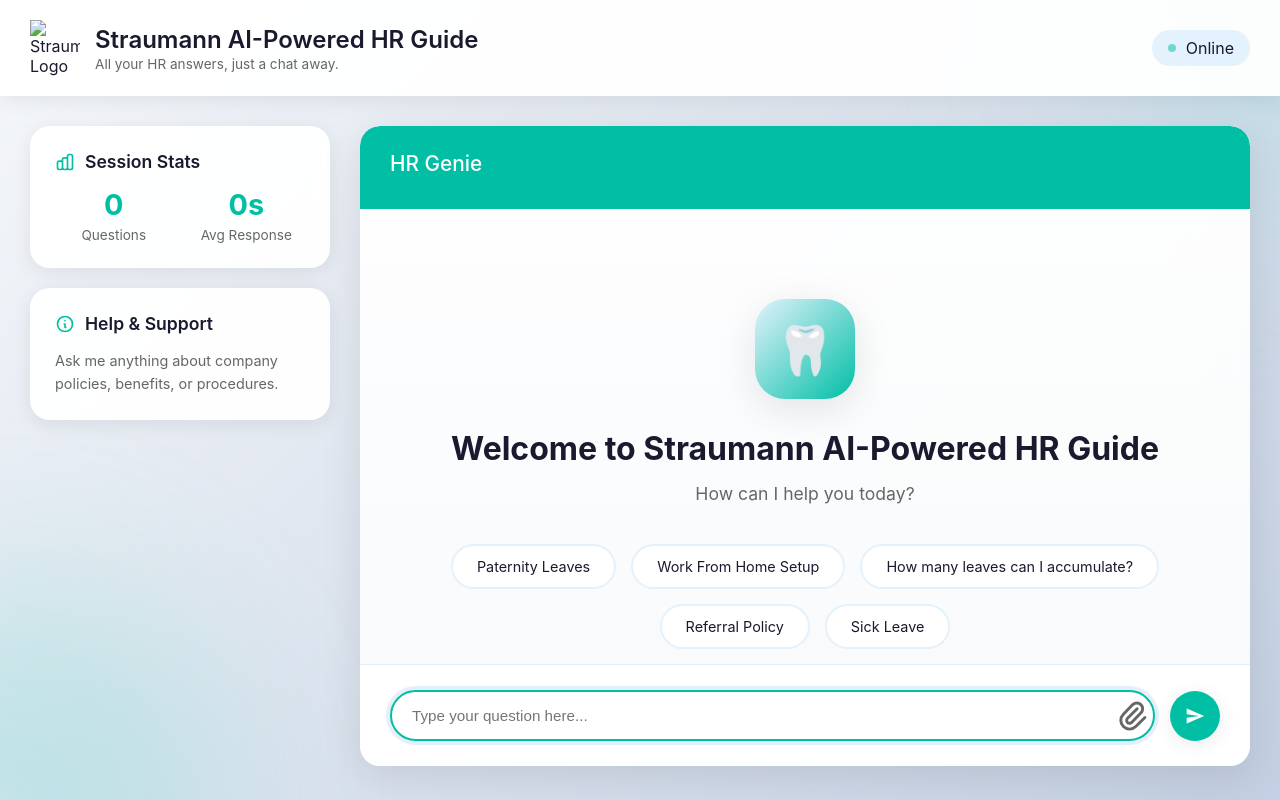
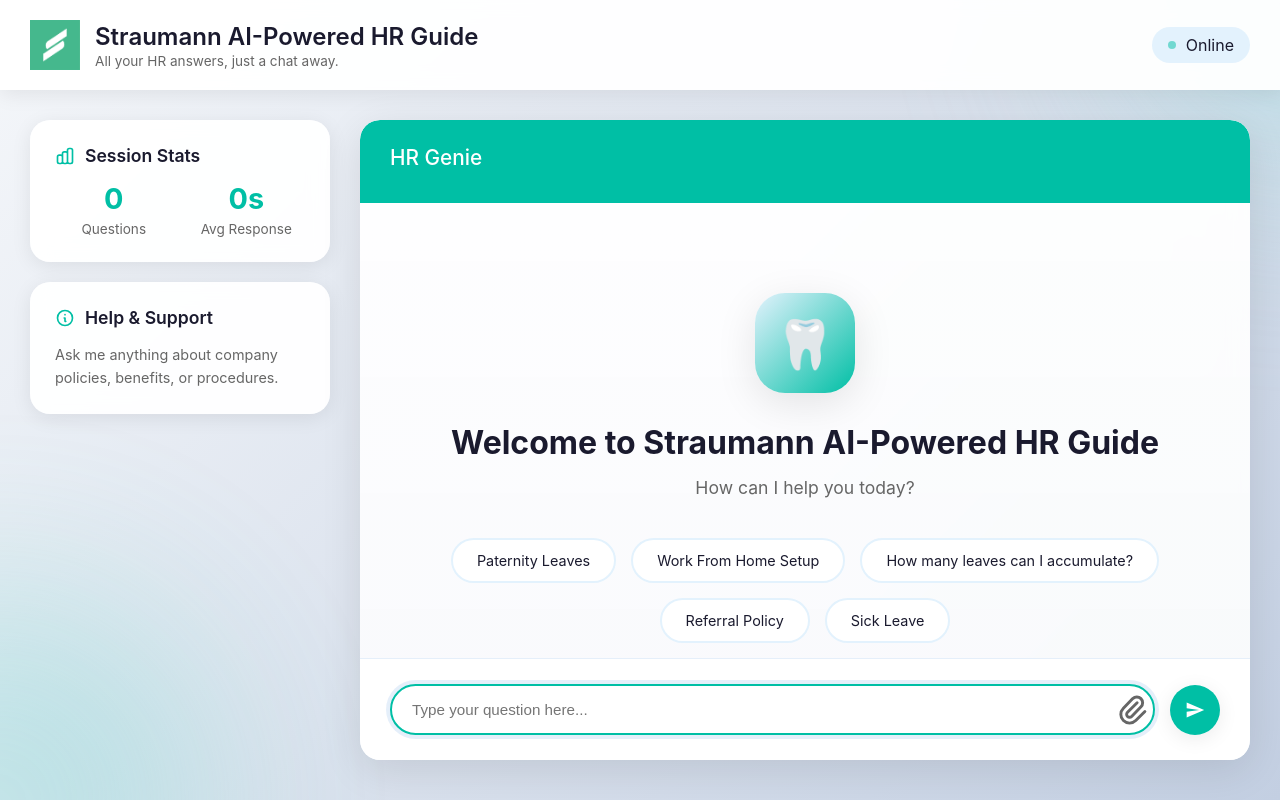
Before and after one commit to ankitverma5859/straumann.policyai.github.io, a plain HTML site: page index.html in a window 1280 px wide. Drawn offline with Linux system fonts and the light colour scheme.

Commit message:
Update index.html

```diff
--- a/index.html
+++ b/index.html
@@ -793,7 +793,7 @@
         <div class="header-content">
             <div class="logo">
                 <!-- Replace with actual logo image -->
-                <img src="Images/logo.png" alt="Straumann Logo" class="logo-img" />
+                <img src="logo.png" alt="Straumann Logo" class="logo-img" />
 
                 <div class="logo-text">
                     <h1>Straumann AI-Powered HR Guide</h1>
```
